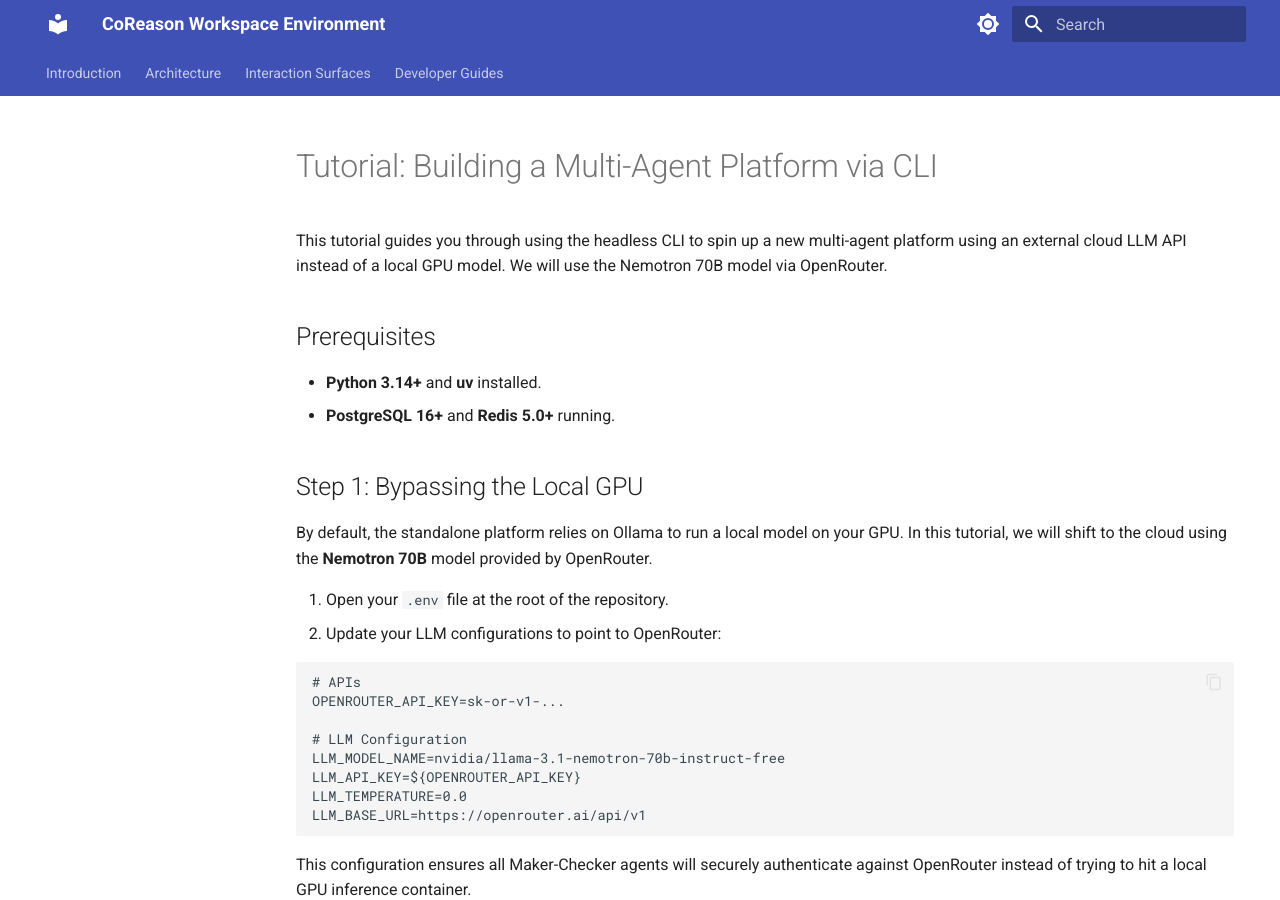
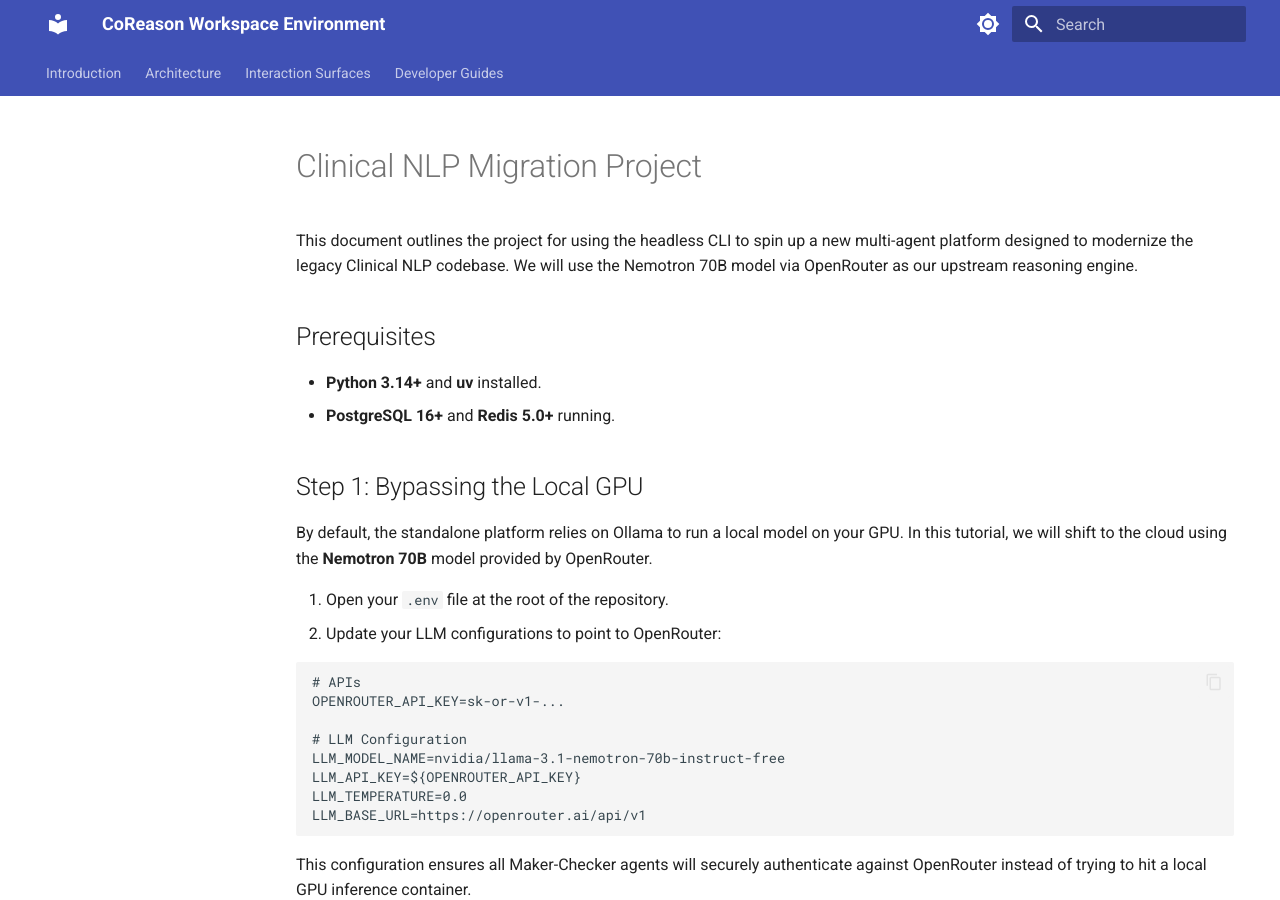
Before and after one commit to CoReason-AI/coreason-workspace-env, an MkDocs documentation site: the page built from docs/clinical_nlp_migration_project.md, in a window 1280 px wide and 900 px high. Built offline with MkDocs 1.6.1 and Material for MkDocs 9.7.7, drawn with Linux system fonts in a browser that asks for light colours.

Commit message:
docs: Rename tutorial to clinical_nlp_migration_project and update title

```diff
--- a/docs/tutorial/cli_multi_agent_tutorial.md
+++ b/docs/clinical_nlp_migration_project.md
@@ -1,6 +1,6 @@
-# Tutorial: Building a Multi-Agent Platform via CLI
+# Clinical NLP Migration Project
 
-This tutorial guides you through using the headless CLI to spin up a new multi-agent platform using an external cloud LLM API instead of a local GPU model. We will use the Nemotron 70B model via OpenRouter.
+This document outlines the project for using the headless CLI to spin up a new multi-agent platform designed to modernize the legacy Clinical NLP codebase. We will use the Nemotron 70B model via OpenRouter as our upstream reasoning engine.
 
 ## Prerequisites
 
```
